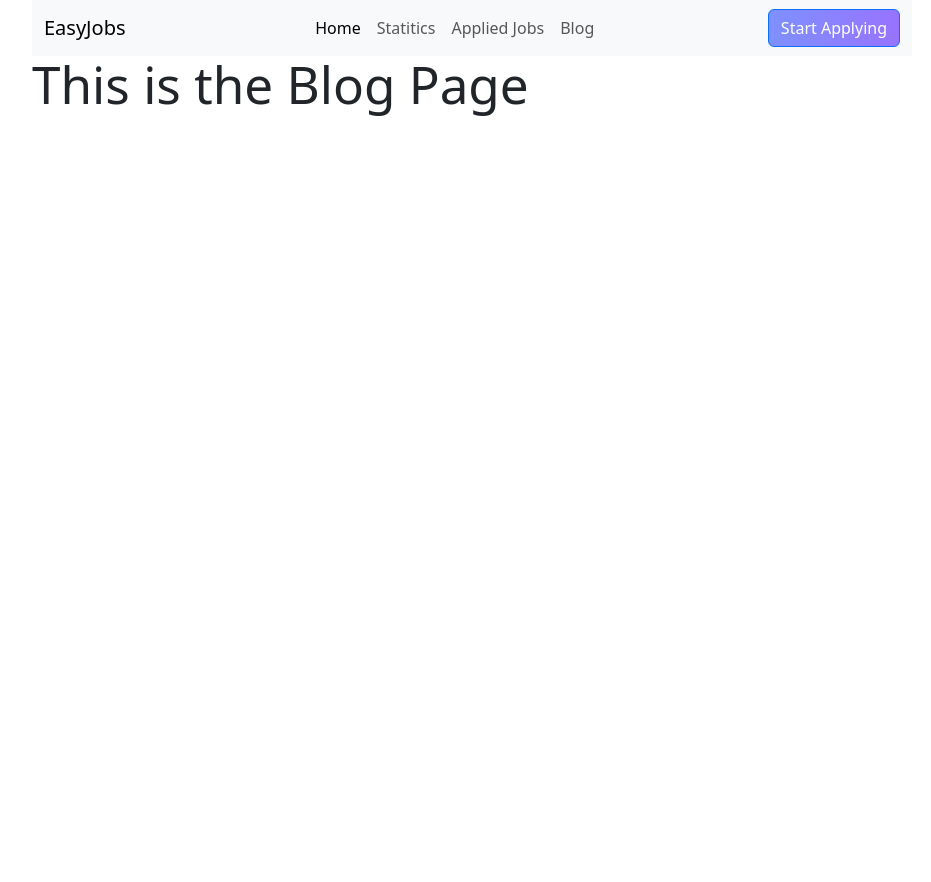
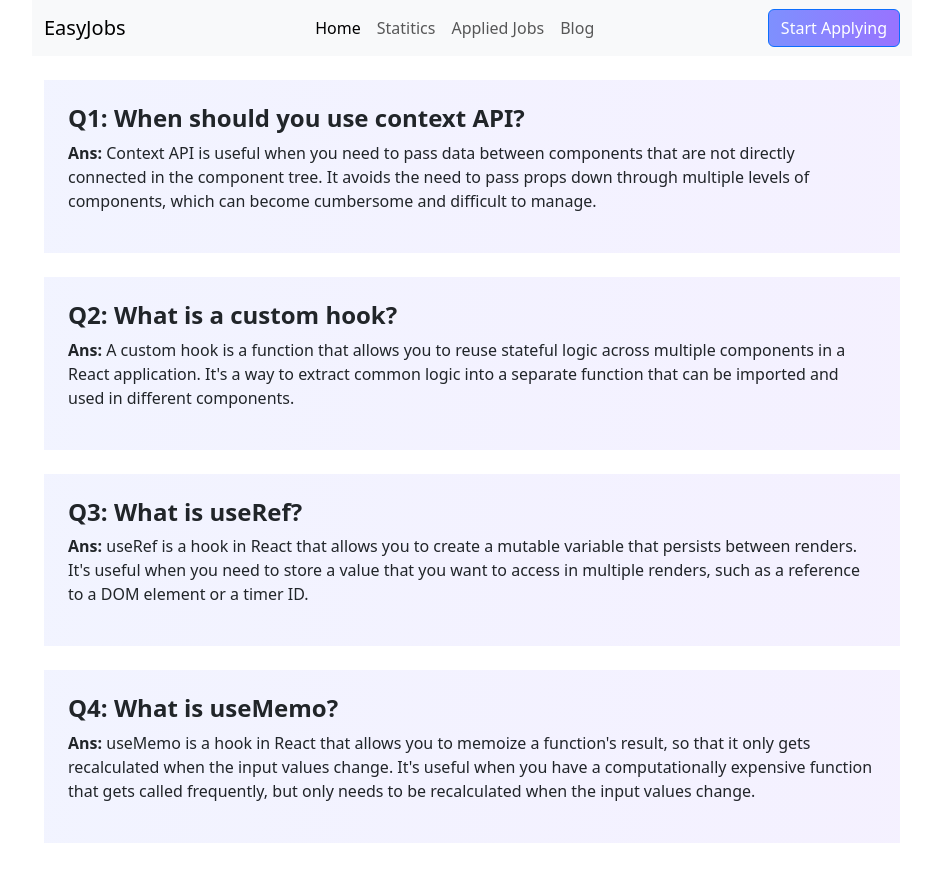
Before and after one commit to Arefin994/easy-jobs-web, a React (Vite) app: page /blog in a window 1280 px wide. Shown: the top 882 px of the page, without its empty margins (168-1099 px from the left). Before the commit the page ends 800 px from the top, so only its background shows below. Built offline with nearby package versions, Linux system fonts and the light colour scheme.

Commit message:
Statistics Page + Blog Page done

```diff
--- a/src/components/Blog/Blog.jsx
+++ b/src/components/Blog/Blog.jsx
@@ -1,11 +1,42 @@
 import React from 'react';
 
 const Blog = () => {
-    return (
-        <div>
-          <h1>This is the Blog Page</h1>
+  return (
+    <div className="container my-4">
+      <div className="row">
+        <div className="col">
+          <div className="custom-bg p-4 mb-4">
+            <h4 className="fw-bold">Q1: When should you use context API?</h4>
+            <p><span className='fw-bold'>Ans:</span> Context API is useful when you need to pass data between components that are not directly connected in the component tree. It avoids the need to pass props down through multiple levels of components, which can become cumbersome and difficult to manage.</p>
+          </div>
         </div>
-    );
+      </div>
+      <div className="row">
+        <div className="col">
+          <div className="custom-bg p-4 mb-4">
+            <h4 className="fw-bold">Q2: What is a custom hook?</h4>
+            <p><span className='fw-bold'>Ans:</span> A custom hook is a function that allows you to reuse stateful logic across multiple components in a React application. It's a way to extract common logic into a separate function that can be imported and used in different components.</p>
+          </div>
+        </div>
+      </div>
+      <div className="row">
+        <div className="col">
+          <div className="custom-bg p-4 mb-4">
+            <h4 className="fw-bold">Q3: What is useRef?</h4>
+            <p><span className='fw-bold'>Ans:</span> useRef is a hook in React that allows you to create a mutable variable that persists between renders. It's useful when you need to store a value that you want to access in multiple renders, such as a reference to a DOM element or a timer ID.</p>
+          </div>
+        </div>
+      </div>
+      <div className="row">
+        <div className="col">
+          <div className="custom-bg p-4 mb-4">
+            <h4 className="fw-bold">Q4: What is useMemo?</h4>
+            <p><span className='fw-bold'>Ans:</span> useMemo is a hook in React that allows you to memoize a function's result, so that it only gets recalculated when the input values change. It's useful when you have a computationally expensive function that gets called frequently, but only needs to be recalculated when the input values change.</p>
+          </div>
+        </div>
+      </div>
+    </div>
+  );
 };
 
-export default Blog;<h1>This is the Blog Page</h1>
+export default Blog;
```
